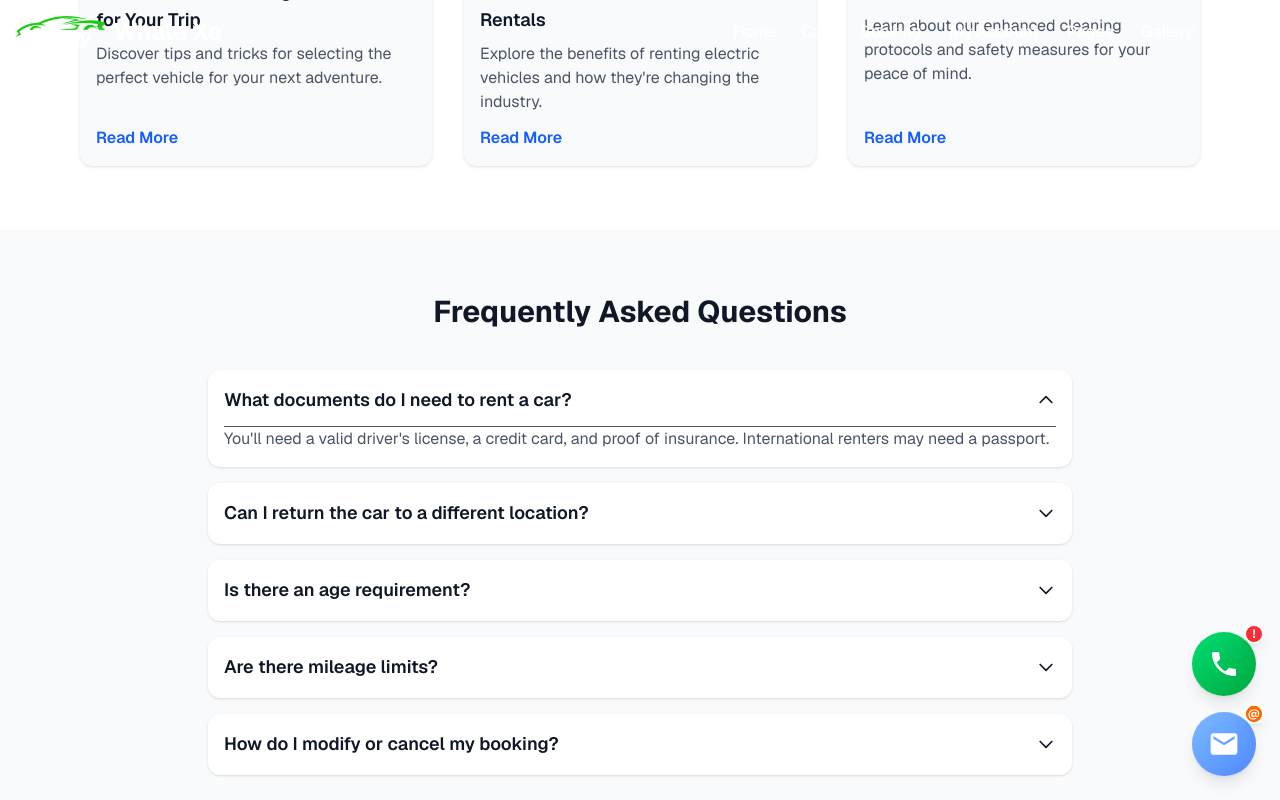
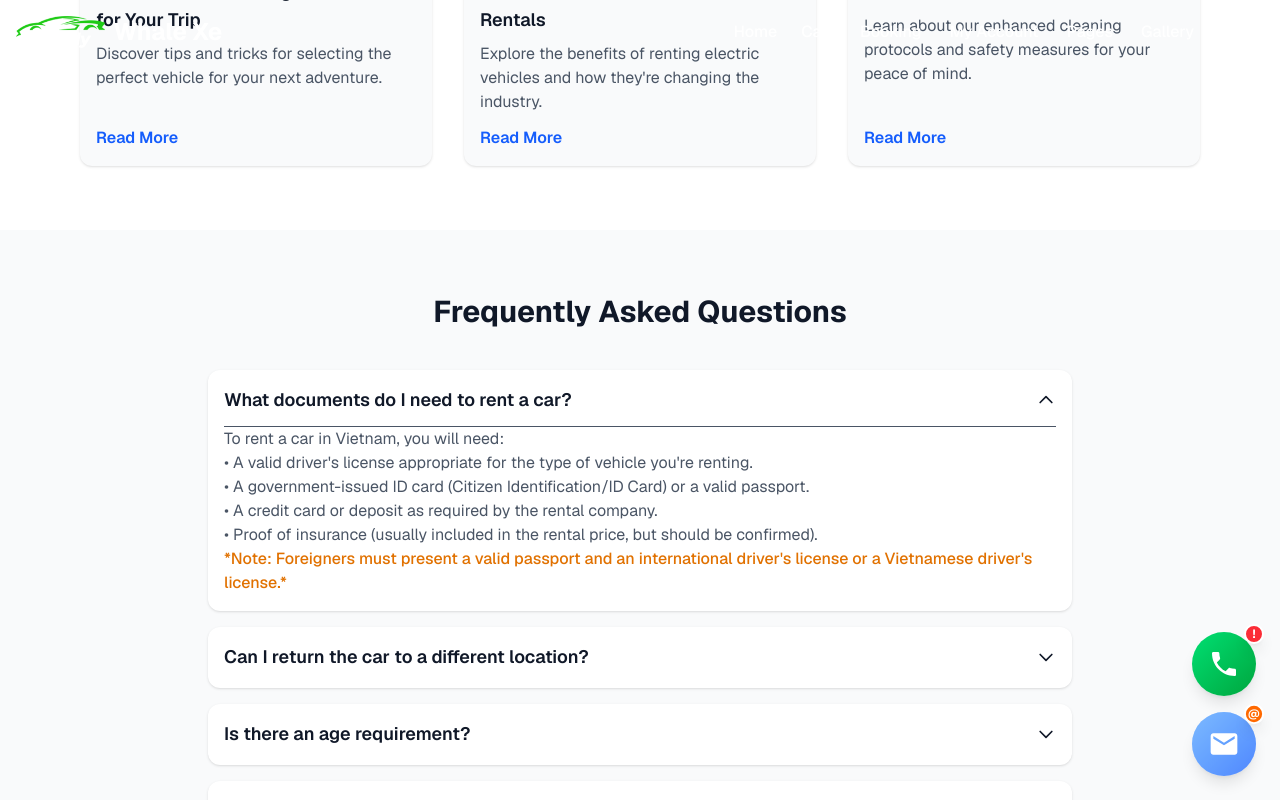
Before and after one commit to AkioCkist/CarAppWebDesign, a Next.js app: page / in a window 1280 px wide. Both pictures are taken after a click on the button "What documents do I need to rent a car?". Shown: the part 2040-2840 px from the top of the page. Built offline with nearby package versions, Linux system fonts and the light colour scheme.

Commit message:
#5.1 Updates car rental requirements for Vietnam
Updates simple the answer to the FAQ about car rental requirements
to provide specific details for renting a car in Vietnam,
including necessary documents and passport requirements
for foreigners.

```diff
--- a/src/app/page.js
+++ b/src/app/page.js
@@ -85,8 +85,16 @@ const news = [
 const faqs = [
   {
     question: "What documents do I need to rent a car?",
-    answer:
-      "You'll need a valid driver's license, a credit card, and proof of insurance. International renters may need a passport.",
+        answer: (
+      <div>
+        To rent a car in Vietnam, you will need:
+        <br />• A valid driver's license appropriate for the type of vehicle you're renting.
+        <br />• A government-issued ID card (Citizen Identification/ID Card) or a valid passport.
+        <br />• A credit card or deposit as required by the rental company.
+        <br />• Proof of insurance (usually included in the rental price, but should be confirmed).
+        <br /><span className="text-amber-600 font-medium">*Note: Foreigners must present a valid passport and an international driver's license or a Vietnamese driver's license.*</span>
+      </div>
+    )
   },
   {
     question: "Can I return the car to a different location?",
```
